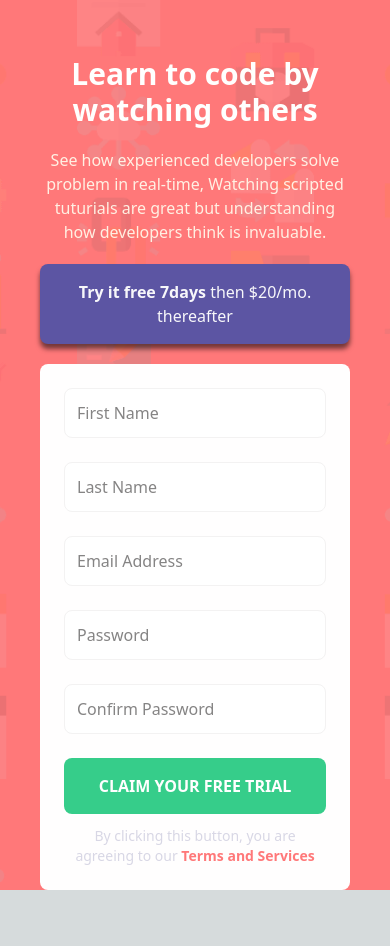
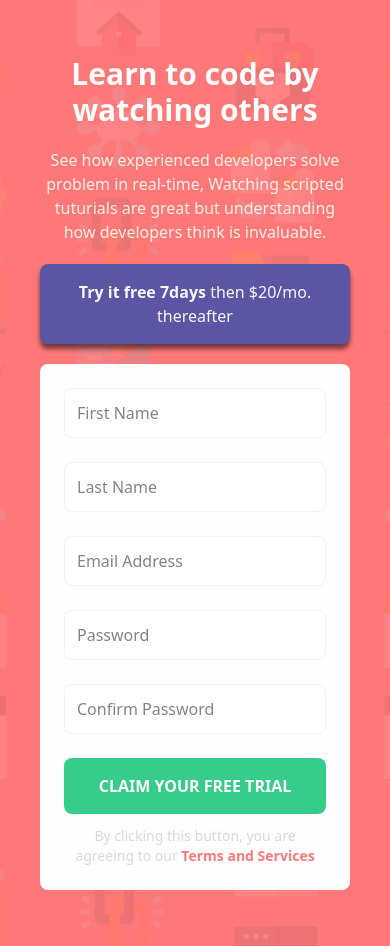
Before and after one commit to ForJessicaSake/form-intro-component, a Next.js app: page / in a window 390 px wide. Before the commit the page ends 890 px from the top, so only its background shows below. Built offline with nearby package versions, Linux system fonts and the light colour scheme.

Commit message:
fix: minor

```diff
--- a/pages/index.js
+++ b/pages/index.js
@@ -40,7 +40,7 @@ function Home() {
     },
   });
   return (
-    <main className="md:bg-[url('/images/bg-intro-desktop.png')] bg-[url('/images/bg-intro-mobile.png')] bg-[#ff7879] bg-cover min-h-[100vh] lg:pt-10 pt-14 px-10 lg:px-20">
+    <main className="md:bg-[url('/images/bg-intro-desktop.png')] bg-[url('/images/bg-intro-mobile.png')] bg-[#ff7879] bg-cover min-h-[100vh] lg:py-10 py-14 px-10 lg:px-20">
       <div className="mx-auto container flex lg:flex-row flex-col justify-between items-center gap-5">
         <div className="lg:w-6/12 lg:text-left text-center">
           <h1 className="lg:text-5xl text-3xl sm:text-4xl lg:max-w-lg font-bold text-[#fffffe]">
--- a/pages/yup/index.js
+++ b/pages/yup/index.js
@@ -33,7 +33,7 @@ function Form() {
     },
   });
   return (
-    <main className="md:bg-[url('/images/bg-intro-desktop.png')] bg-[url('/images/bg-intro-mobile.png')] bg-[#ff7879] bg-cover min-h-[100vh] lg:pt-10 pt-14 px-10 lg:px-20">
+    <main className="md:bg-[url('/images/bg-intro-desktop.png')] bg-[url('/images/bg-intro-mobile.png')] bg-[#ff7879] bg-cover min-h-[100vh] lg:py-10 py-14 px-10 lg:px-20">
      <div className="mx-auto container h-full flex lg:flex-row flex-col justify-between items-center gap-5">
         <div className="lg:w-6/12 lg:text-left text-center">
           <h1 className="lg:text-5xl text-3xl sm:text-4xl lg:max-w-lg font-bold text-[#fffffe]">
```
